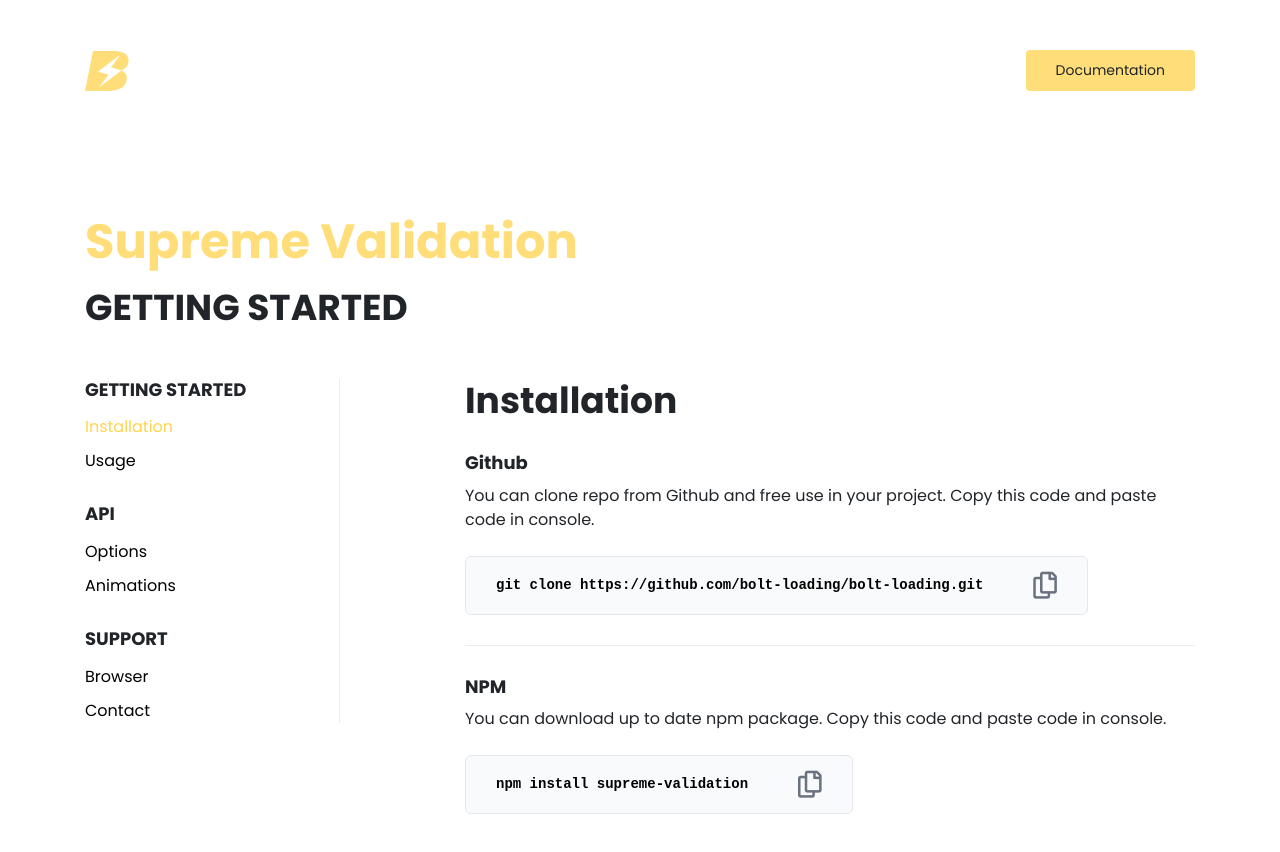
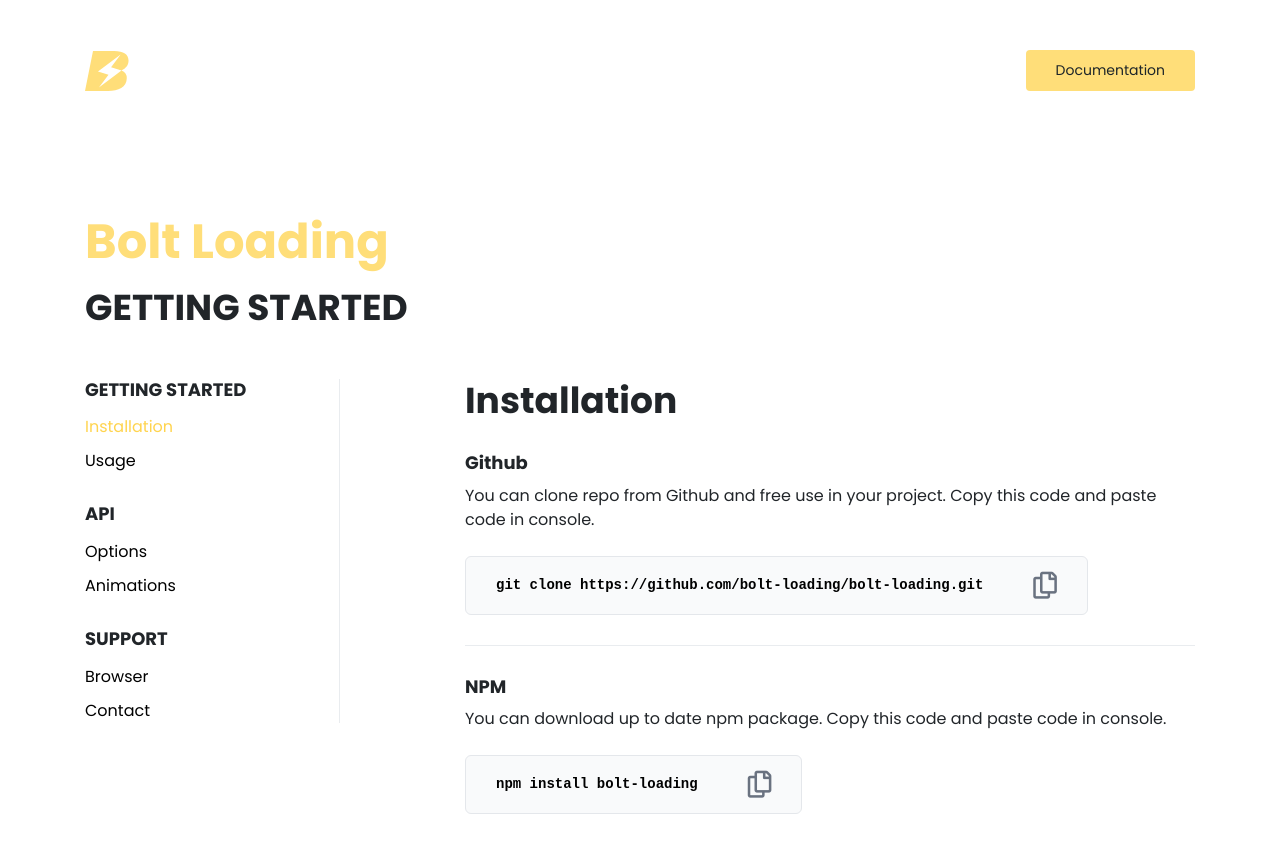
Before and after one commit to bolt-loading/bolt-loading-website, an Angular app: page /installation in a window 1280 px wide. Shown: the top 852 px of the page. Built offline with nearby package versions, Linux system fonts and the light colour scheme.

Commit message:
Titles fixed.

```diff
--- a/src/app/detail/detail.component.ts
+++ b/src/app/detail/detail.component.ts
@@ -8,7 +8,7 @@
   template: `
     <section class="detail-section">
       <div class="container">
-        <h1 class="yellow large">Supreme Validation</h1>
+        <h1 class="yellow large">Bolt Loading</h1>
         <h2 class="small">{{h2}}</h2>
         <div class="row">
           <div class="col-md-3">
--- a/src/app/installation/installation.component.ts
+++ b/src/app/installation/installation.component.ts
@@ -12,7 +12,7 @@
       <article class="detail-item">
         <h4>NPM</h4>
         <p class="mb-4">You can download up to date npm package. Copy this code and paste code in console.</p>
-        <app-copy-command [code]="'npm install supreme-validation'"></app-copy-command>
+        <app-copy-command [code]="'npm install bolt-loading'"></app-copy-command>
       </article>
     </app-detail>
   `,
```
